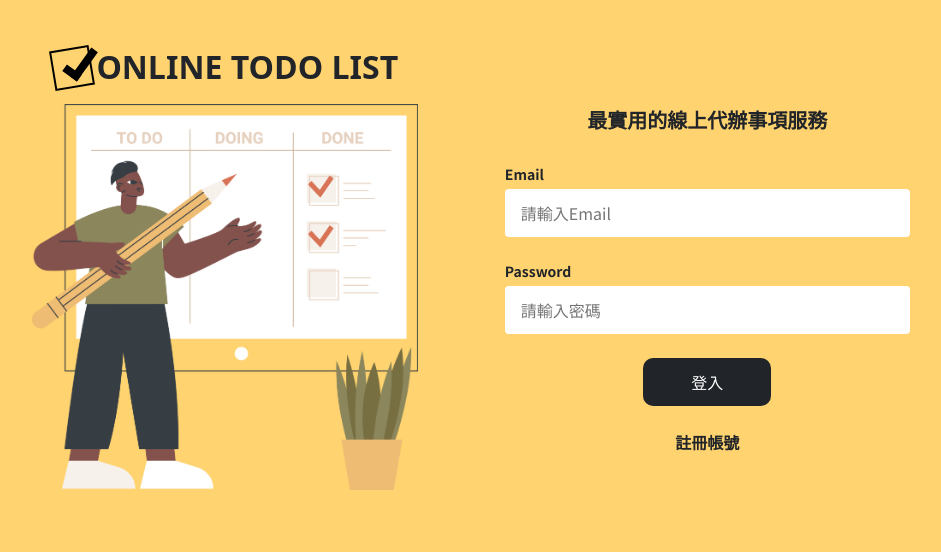
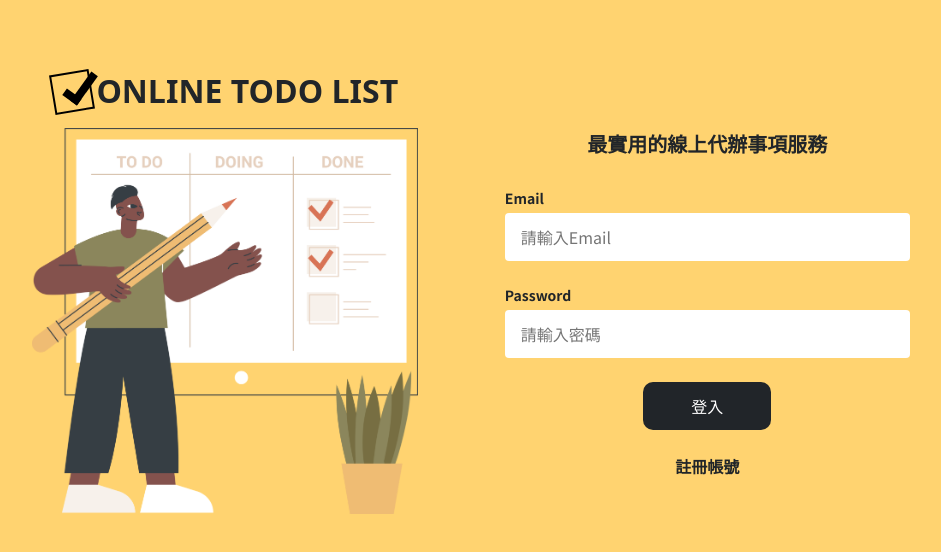
Before and after one commit to AbsintheSung/vite-todolist, a Vue app: page / in a window 1280 px wide. Shown: the top 552 px of the page, without its empty margins (169-1110 px from the left). Built offline with nearby package versions, Linux system fonts and the light colour scheme; a web font is replaced by a local one.

Commit message:
微調畫面

```diff
--- a/src/App.vue
+++ b/src/App.vue
@@ -11,7 +11,7 @@ import 'vue3-toastify/dist/index.css';
 
 <template>
 
-    <div class="container-fluid bgtest  px-0 ">
+    <div class="container-fluid bgtest  px-0 py-4">
         <router-view></router-view>
     </div>
 
```
